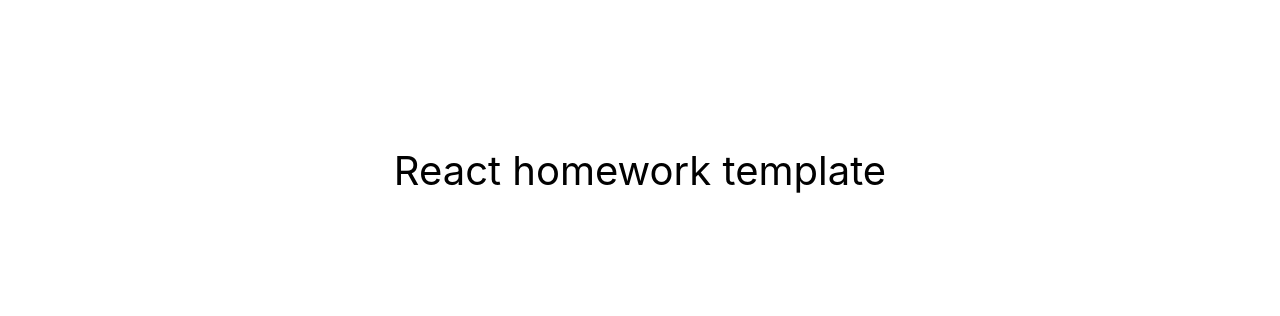
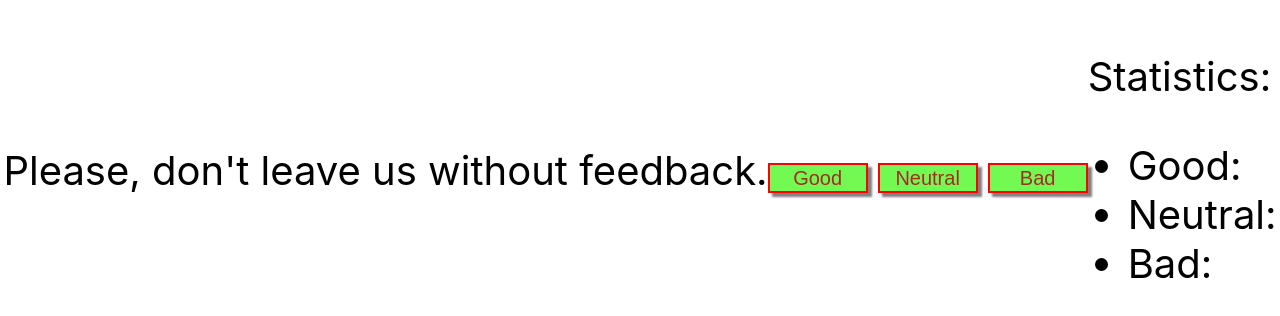
Before and after one commit to MaxBerezhnoi/goit-react-hw-02-feedback, a React (Create React App) app: page / in a window 1280 px wide. Shown: the part 230-546 px from the top of the page. Built offline with nearby package versions, Linux system fonts and the light colour scheme.

Commit message:
Buttons, Counter

```diff
--- /dev/null
+++ b/src/button.json
@@ -0,0 +1,10 @@
+[
+  { "name": "Good", "id": 1 },
+
+  { "name": "Neutral", "id": 2 },
+
+  {
+    "name": "Bad",
+    "id": 3
+  }
+]
--- a/src/components/App.jsx
+++ b/src/components/App.jsx
@@ -1,3 +1,5 @@
+
+import Counter from './Counter';
 export const App = () => {
   return (
     <div
@@ -7,10 +9,11 @@ export const App = () => {
         justifyContent: 'center',
         alignItems: 'center',
         fontSize: 40,
-        color: '#010101'
+        color: '#010101',
       }}
     >
-      React homework template
+      <p>Please, don't leave us without feedback.</p>
+      <Counter />
     </div>
   );
 };
--- /dev/null
+++ b/src/components/Button/Button.css
@@ -0,0 +1,17 @@
+.button {
+  width: 100px;
+  height: 30px;
+  font-size: 20px;
+  color: brown;
+  background-color: rgb(115, 250, 82);
+  border: solid 2px red;
+  box-shadow: 4px 4px 2px grey;
+}
+.button:not(:last-child) {
+  margin-right: 10px;
+}
+
+.button:hover {
+  border: solid 2px rgb(238, 255, 0);
+  color: rgb(238, 255, 0);
+}
--- /dev/null
+++ b/src/components/Button/index.jsx
@@ -0,0 +1,18 @@
+import './Button.css';
+export default function Button({ button, func }) {
+
+    return (
+    <div className="buttonsBlock">
+      {button.map(button => (
+        <button
+          className="button"
+          type="button"
+          key={button.id}
+          onClick = {func}
+        >
+          <span className="button_name">{button.name}</span>
+        </button>
+      ))}
+    </div>
+  );
+}
--- /dev/null
+++ b/src/components/Counter/index.jsx
@@ -0,0 +1,26 @@
+import React, { Fragment } from 'react';
+import Button from 'components/Button';
+import button from '../../button.json';
+class Counter extends React.Component {
+    hendeleCounter = event => {
+            console.log("+2");
+    };
+
+    render() {
+      return (
+          <Fragment>
+              <Button button={button} key={button.id} func={this.hendeleCounter} />
+      <div className="statisticsCounter">
+        <p>Statistics:</p>
+        <ul>
+          <li>Good:</li>
+          <li>Neutral:</li>
+          <li>Bad:</li>
+        </ul>
+      </div></Fragment>
+
+    );
+  }
+}
+
+export default Counter;
```
Also changed, not shown: 1 other file (tests, documents, lock files or other folders).
